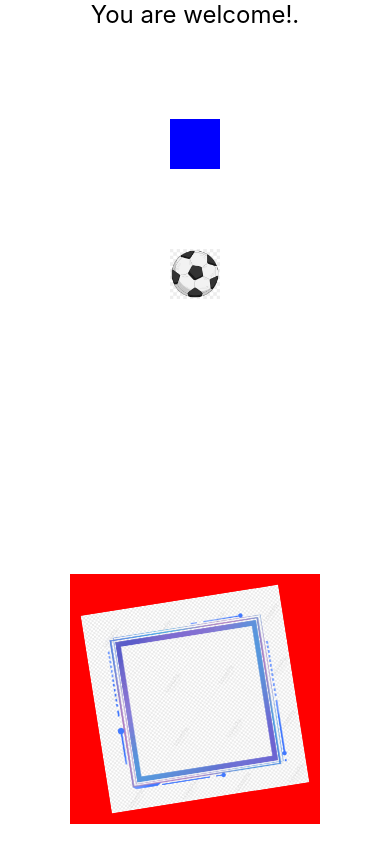
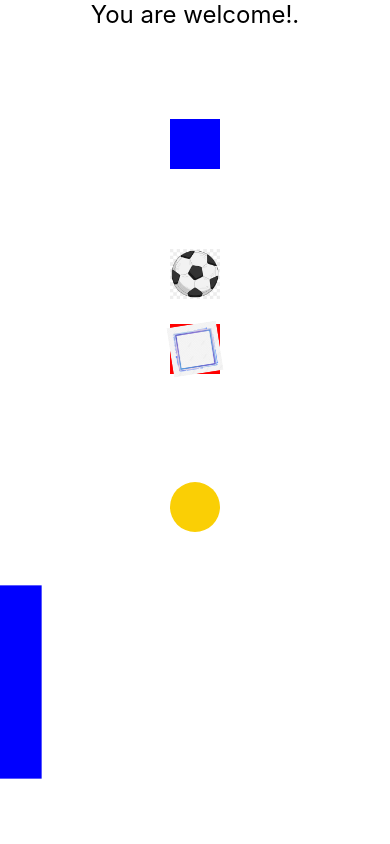
Before and after one commit to TranDangHoaiNam/TranDangHoaiNam_ThiMobile2, a React Native app: screen / in a window 390 px wide. Built offline with nearby package versions, Linux system fonts and the light colour scheme.

Commit message:
finsh 2b+c

```diff
--- a/App.js
+++ b/App.js
@@ -3,12 +3,16 @@ import { View } from 'react-native';
 
 import Cau1 from './view/cau1.js';
 import Cau2 from './view/cau2.js';
+import Cau2b from './view/cau2b.js';
+import Cau2c from './view/cau2c.js';
 const App = () => {
   return (
     <View style={{ flex: 1, justifyContent: 'center', alignItems: 'center' }}>
 
       <Cau1 />
       <Cau2 />
+      <Cau2b />
+      <Cau2c />
     </View>
   );
 };
--- a/view/cau2.js
+++ b/view/cau2.js
@@ -4,6 +4,7 @@ import { View, Image, StyleSheet, Animated, Easing } from 'react-native';
 const App = () => {
   const shakeAnimation = useRef(new Animated.Value(0)).current;
   const rotationAnimation = useRef(new Animated.Value(0)).current;
+  const colorAnimation = useRef(new Animated.Value(0)).current; // Thêm Animated Value cho màu sắc
 
   useEffect(() => {
     Animated.loop(
@@ -26,17 +27,16 @@ const App = () => {
           easing: Easing.linear,
           useNativeDriver: true,
         }),
-
       ]),
       {
         iterations: -1, // lặp vô hạn
       }
     ).start();
   }, []);
+
   useEffect(() => {
     Animated.loop(
       Animated.sequence([
-
         Animated.timing(rotationAnimation, {
           toValue: 1,
           duration: 2000,
@@ -50,26 +50,50 @@ const App = () => {
     ).start();
   }, []);
 
+  useEffect(() => {
+    Animated.loop(
+      Animated.timing(colorAnimation, {
+        toValue: 3,
+        duration: 4000, // 4 giây
+        easing: Easing.linear,
+        useNativeDriver: false,
+      }),
+      {
+        iterations: -1, // lặp vô hạn
+      }
+    ).start();
+  }, []);
+
   const interpolatedRotateAnimation = shakeAnimation.interpolate({
     inputRange: [-10, 0, 10],
     outputRange: ['-5deg', '0deg', '5deg'],
+  });
 
-  });
   const interpolatedRotateAnimation1 = rotationAnimation.interpolate({
     inputRange: [0, 1],
     outputRange: ['0deg', '360deg'],
   });
 
+  const backgroundColorInterpolate = colorAnimation.interpolate({
+    inputRange: [0, 1, 2, 3],
+    outputRange: ['green', 'red', 'purple', 'gold'],
+  });
+
   return (
     <View style={styles.container}>
-      <View style={{backgroundColor: "red", width: 250, height:250, alignItems: 'center', justifyContent:'center'}}>
+      <View
+        style={[
+          styles.circle,
+          { backgroundColor: backgroundColorInterpolate },
+        ]}
+      />
+      <View style={{backgroundColor: "red", width: 50, height:50, alignItems: 'center', justifyContent:'center'}}>
         <View style= {styles.ImgDongHo}>
           <Animated.Image
             source={require('../assets/hinhvuong.png')}
             style={[styles.bellImageDongHo, { transform: [{ rotate: interpolatedRotateAnimation1}] }]}
           />
         </View>
-
       </View>
 
       <View style= {styles.ImgChuong}>
@@ -87,21 +111,26 @@ const styles = StyleSheet.create({
   container: {
     flex: 1,
     justifyContent: 'flex-end',
-
+    alignItems: 'center',
+  },
+  circle: {
+    width: 200,
+    height: 200,
+    borderRadius: 100,
+    marginBottom: 20,
   },
   bellImage: {
-    width: 200,
-    height: 200,
+    width: 50,
+    height: 50,
   },
   ImgChuong:{
     paddingRight: 20,
     paddingBottom: 20,
-
     alignItems: 'flex-end',
   },
   bellImageDongHo:{
-    width: 200,
-    height: 200,
+    width: 50,
+    height: 50,
   },
 });
 
--- /dev/null
+++ b/view/cau2b.js
@@ -0,0 +1,54 @@
+import React, { useEffect, useRef } from 'react';
+import { View, Animated, Easing, StyleSheet } from 'react-native';
+
+const App = () => {
+  const colorAnimation = useRef(new Animated.Value(0)).current;
+
+  useEffect(() => {
+    Animated.loop(
+      Animated.sequence([
+        Animated.timing(colorAnimation, {
+          toValue: 3,
+          duration: 4000, // Thời gian hoàn thành 1 vòng là 4 giây
+          easing: Easing.linear,
+          useNativeDriver: false,
+        }),
+      ]),
+      {
+        iterations: -1, // Lặp vô hạn
+      }
+    ).start();
+  }, []);
+
+  const backgroundColorInterpolate = colorAnimation.interpolate({
+    inputRange: [0, 1, 2, 3],
+    outputRange: ['green', 'red', 'purple', 'gold'],
+  });
+
+  return (
+    <View style={styles.container}>
+      <Animated.View
+        style={[
+          styles.circle,
+          { backgroundColor: backgroundColorInterpolate },
+        ]}
+      />
+    </View>
+  );
+};
+
+const styles = StyleSheet.create({
+  container: {
+    flex: 1,
+    justifyContent: 'center',
+    alignItems: 'center',
+    backgroundColor: 'white',
+  },
+  circle: {
+    width: 50,
+    height: 50,
+    borderRadius: 100,
+  },
+});
+
+export default App;
--- /dev/null
+++ b/view/cau2c.js
@@ -0,0 +1,74 @@
+import React, { useEffect, useRef } from 'react';
+import { View, Animated, StyleSheet, Easing } from 'react-native';
+
+const App = () => {
+  const moveAnimation = useRef(new Animated.Value(0)).current;
+  const scaleAnimation = useRef(new Animated.Value(1)).current;
+  const rotateAnimation = useRef(new Animated.Value(0)).current;
+
+  useEffect(() => {
+    Animated.loop(
+      Animated.sequence([
+        Animated.timing(moveAnimation, {
+          toValue: 200,
+          duration: 1000,
+          easing: Easing.linear,
+          useNativeDriver: true,
+        }),
+        Animated.timing(scaleAnimation, {
+          toValue: 2,
+          duration: 1000,
+          easing: Easing.linear,
+          useNativeDriver: true,
+        }),
+        Animated.timing(rotateAnimation, {
+          toValue: 360,
+          duration: 1000,
+          easing: Easing.linear,
+          useNativeDriver: true,
+        }),
+      ]),
+      {
+        iterations: 3, // Số lần lặp
+      }
+    ).start();
+  }, []);
+
+  const interpolatedMoveAnimation = moveAnimation.interpolate({
+    inputRange: [0, 200],
+    outputRange: ['0deg', '200deg'],
+  });
+
+  const interpolatedRotateAnimation = rotateAnimation.interpolate({
+    inputRange: [0, 360],
+    outputRange: ['0deg', '360deg'],
+  });
+
+  return (
+    <View style={styles.container}>
+      <Animated.View
+        style={[
+          styles.box,
+          { transform: [{ translateY: moveAnimation }, { scale: scaleAnimation }, { rotate: interpolatedRotateAnimation }] },
+        ]}
+      />
+    </View>
+  );
+};
+
+const styles = StyleSheet.create({
+  container: {
+    flex: 1,
+    justifyContent: 'center',
+    alignItems: 'center',
+    marginEnd: 500
+  },
+  box: {
+    width: 100,
+    height: 100,
+    backgroundColor: 'blue',
+    marginTop: -500
+  },
+});
+
+export default App;
```
Lines whose indentation alone changed are shown as unchanged.
